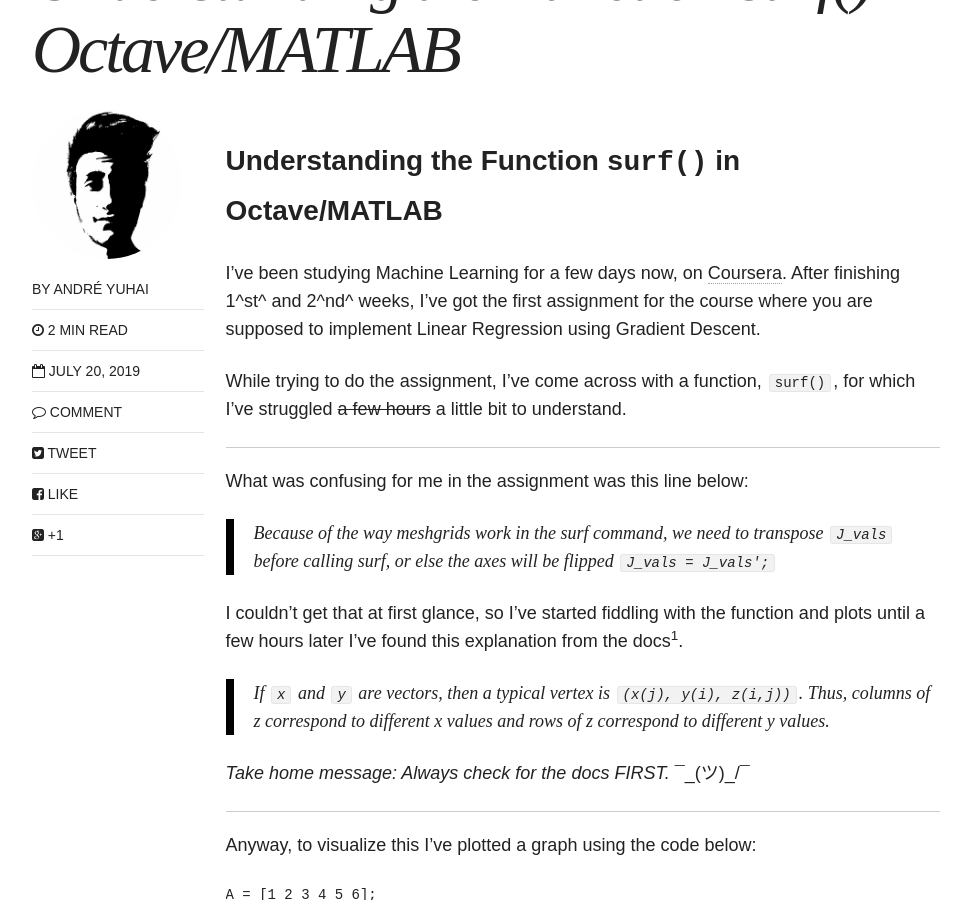
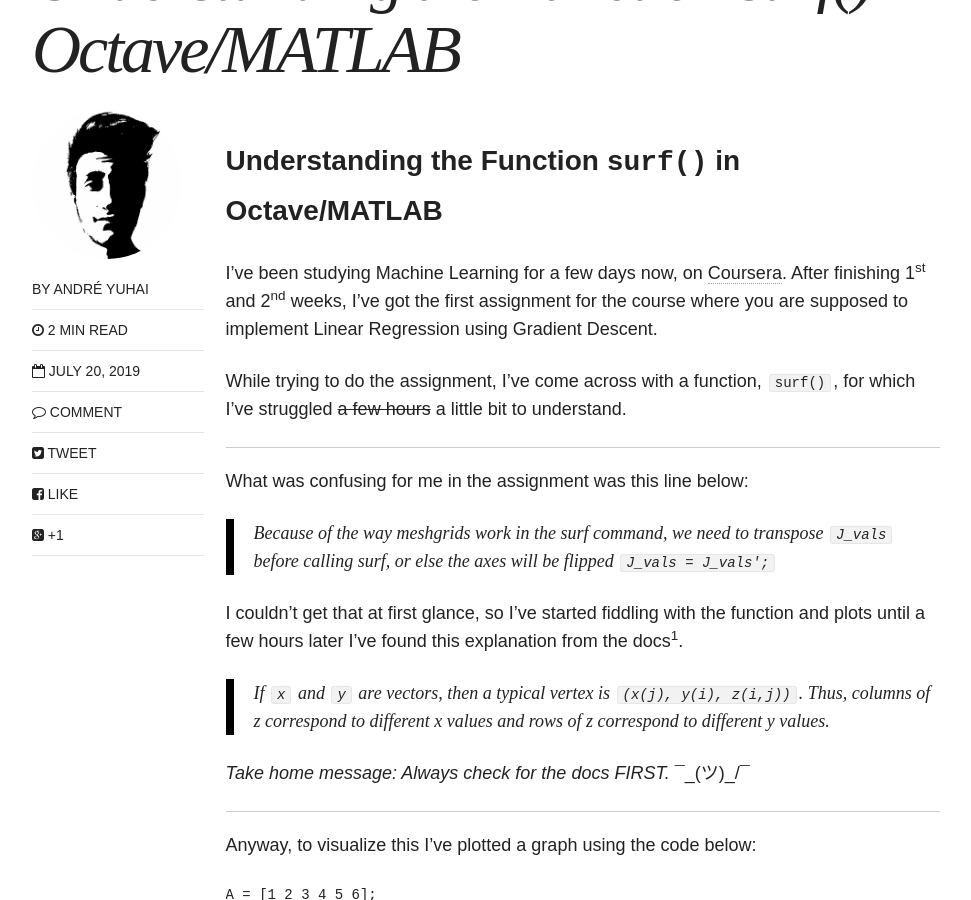
Before and after one commit to andreyuhai/andreyuhai.github.io.old, a Jekyll site: the page built from _posts/articles/2019-07-20-understanding-the-function-surf-in-octave-matlab.md, in a window 1280 px wide and 900 px high, scrolled down 740 px. Shown: the whole window, without its empty margins (154-1125 px from the left). Built offline with Jekyll 4.4.1, drawn with Linux system fonts in a browser that asks for light colours; nearby versions of some CDN libraries; comment, search, counter and statistics services are not loaded.

```diff
--- a/_posts/articles/2019-07-20-understanding-the-function-surf-in-octave-matlab.md
+++ b/_posts/articles/2019-07-20-understanding-the-function-surf-in-octave-matlab.md
@@ -16,7 +16,7 @@ aging: true
 ---
 ### Understanding the Function `surf()` in Octave/MATLAB
 
-I've been studying Machine Learning for a few days now, on [Coursera](https://www.coursera.org/learn/machine-learning/). After finishing 1^st^ and 2^nd^ weeks, I've got the first assignment for the course where you are supposed to implement Linear Regression using Gradient Descent.
+I've been studying Machine Learning for a few days now, on [Coursera](https://www.coursera.org/learn/machine-learning/). After finishing 1<sup>st</sup> and 2<sup>nd</sup> weeks, I've got the first assignment for the course where you are supposed to implement Linear Regression using Gradient Descent.
 
 While trying to do the assignment, I've come across with a function, `surf()`, for which I've struggled ~~a few hours~~ a little bit  to understand.
 
```
